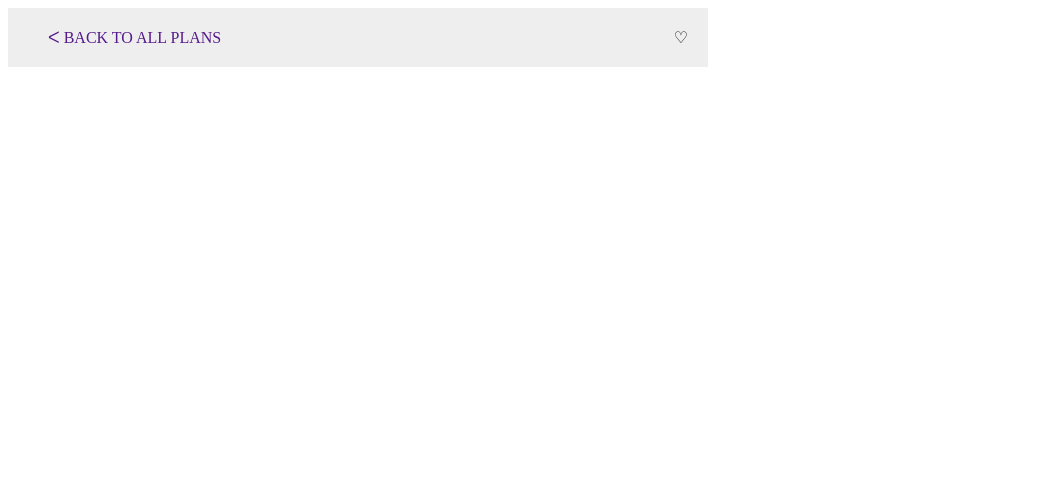
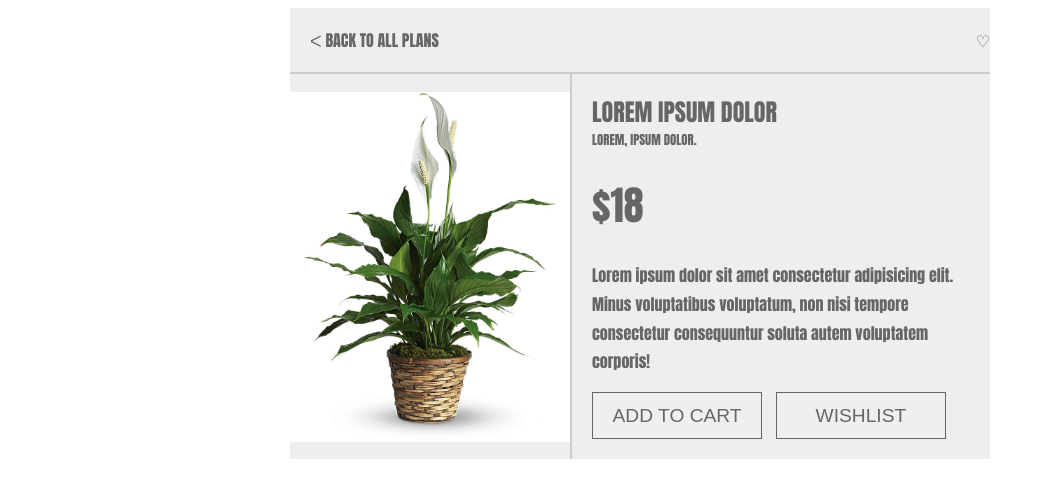
Before and after one commit to daki1337/flexbox, a plain HTML site: page index.html in a window 1280 px wide. Shown: the whole page, without its empty margins (0-1045 px from the left). Drawn offline with Linux system fonts and the light colour scheme.

Commit message:
Little update

```diff
--- a/index.html
+++ b/index.html
@@ -12,6 +12,19 @@
     <a class="back"  href="">&#5176; back to all plans</a>
     <span>&#9825;</span>
     </div>
+    <div class="flex-parent border-none">
+<img class="product-image" src="./assets/images/lily.jpg" alt="Lily">
+    <div class="product-info">
+        <h2>Lorem ipsum dolor</h2>
+        <h3>Lorem, ipsum dolor.</h3>
+        <p class="product-price">$18</p>
+        <p>Lorem ipsum dolor sit amet consectetur adipisicing elit. Minus voluptatibus voluptatum, non nisi tempore consectetur consequuntur soluta autem voluptatem corporis!</p>
+        <div class="group-btn">
+            <button>add to cart</button>
+            <button>wishlist</button>
+        </div>
+    </div>
+</div>
 </article>
 </body>
 </html>
--- a/style.css
+++ b/style.css
@@ -3,15 +3,60 @@
     min-width: 400px;
     max-width: 700px;
     background-color:#eee;
+    margin: auto;
+    color:#666;
+    font-family: Impact, Haettenschweiler, 'Arial Narrow Bold', sans-serif;
+}
+.product a{
+    color:inherit;
 }
 .flex-parent{
     display: flex;
     justify-content:space-between;
     align-items:center;
-    padding: 0 20px;
+    /* padding: 0 20px; */
+    border-bottom: 2px solid #ccc;
+}
+.border-none{
+    border-bottom: none;
 }
 .back{
     padding: 20px;
     text-decoration: none;
     text-transform: uppercase;
 }
+.product-image{
+    width: 40%;
+}
+.product-info{
+    flex: 0 1 60%;
+    border-left: 2px solid #ccc;
+    padding: 20px;
+}
+.product-info>h2,
+.product-info>h3{
+    margin: 0;
+    text-transform: uppercase;
+}
+.product-info>h3{
+    font-weight: 100;
+    font-size: 0.8em;
+}
+.product-price{
+    font-weight: 100;
+    font-size: 2.5em;
+    margin: 0.5em 0;
+}
+p{
+    line-height: 1.8;
+}
+.group-btn>button{
+    width: 45%;
+    border: 1px solid #666;
+    text-transform: uppercase;
+    padding: 0.6em;
+    font-size: 1.2em;
+color:inherit;
+margin-right: 10px;
+
+}
```
Also changed, not shown: assets/images/lily.jpg (added).
